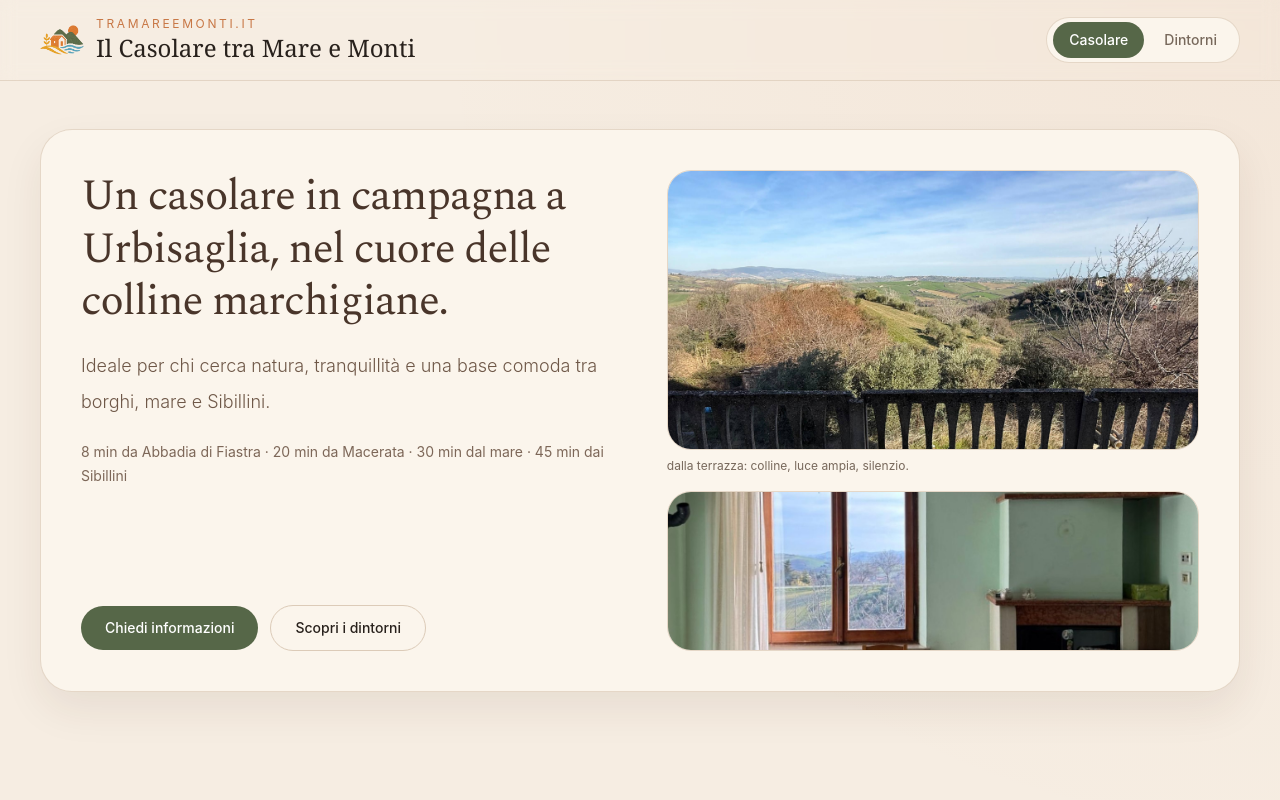
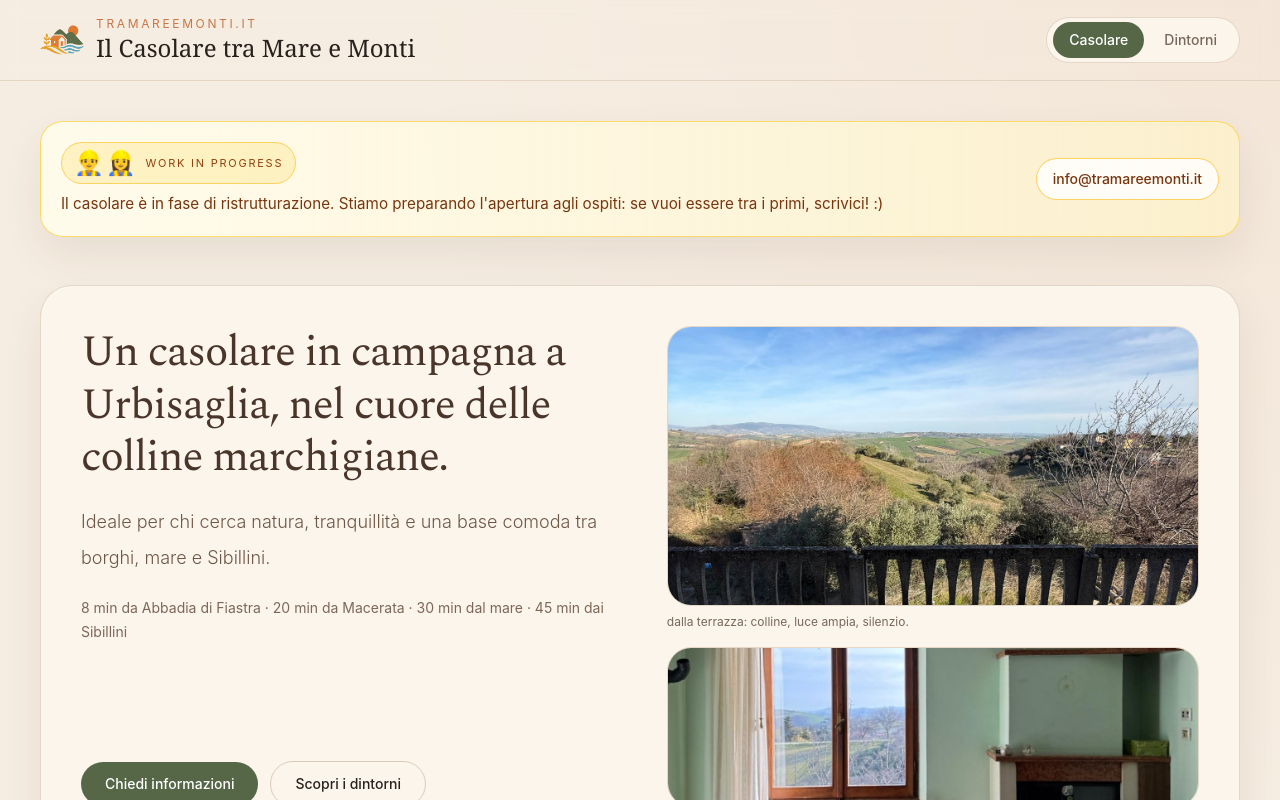
Before and after one commit to tramareemonti/tramareemonti-site, a Next.js app: page / in a window 1280 px wide. Shown: the top 800 px of the page. Built offline with nearby package versions, Linux system fonts and the light colour scheme.

Commit message:
add work in progress banner

```diff
--- a/app/page.tsx
+++ b/app/page.tsx
@@ -15,6 +15,31 @@ import { siteConfig } from '@/lib/site-config';
 export default function HomePage() {
   return (
     <div>
+      <section className="mx-auto max-w-7xl px-6 pt-8 md:px-10 md:pt-10">
+        <div className="rounded-[1.4rem] border border-amber-300/80 bg-gradient-to-r from-amber-50 to-amber-100/70 p-4 text-amber-950 shadow-soft sm:p-5">
+          <div className="flex flex-col gap-3 md:flex-row md:items-center md:justify-between">
+            <div className="min-w-0">
+              <p className="inline-flex items-center gap-2 rounded-full border border-amber-400/60 bg-amber-200/40 px-3 py-1 text-[11px] uppercase tracking-[0.16em] text-amber-800">
+                <span className="text-xl leading-none sm:text-2xl" aria-hidden="true">
+                  👷‍♂️👷‍♀️
+                </span>
+                Work in progress
+              </p>
+              <p className="mt-2 text-sm leading-6 text-amber-900 sm:text-[0.95rem]">
+                Il casolare è in fase di ristrutturazione. Stiamo preparando l'apertura agli ospiti: se vuoi essere tra i primi,
+                scrivici!  :)
+              </p>
+            </div>
+            <a
+              href={`mailto:${siteConfig.email}?subject=Richiesta%20apertura%20ospiti%20-%20${encodeURIComponent(siteConfig.name)}`}
+              className="inline-flex shrink-0 items-center justify-center rounded-full border border-amber-400/70 bg-white/80 px-4 py-2.5 text-sm font-medium text-amber-900 transition hover:border-amber-600 hover:text-amber-700"
+            >
+              {siteConfig.email}
+            </a>
+          </div>
+        </div>
+      </section>
+
       <section className="mx-auto max-w-7xl px-6 pb-12 pt-8 md:px-10 md:pb-16 md:pt-12">
         <div className="grid gap-8 rounded-[2rem] border border-line/70 bg-card p-6 shadow-soft md:grid-cols-[1.02fr_0.98fr] md:p-8 lg:p-10">
           <div className="flex flex-col justify-between gap-8">
```
